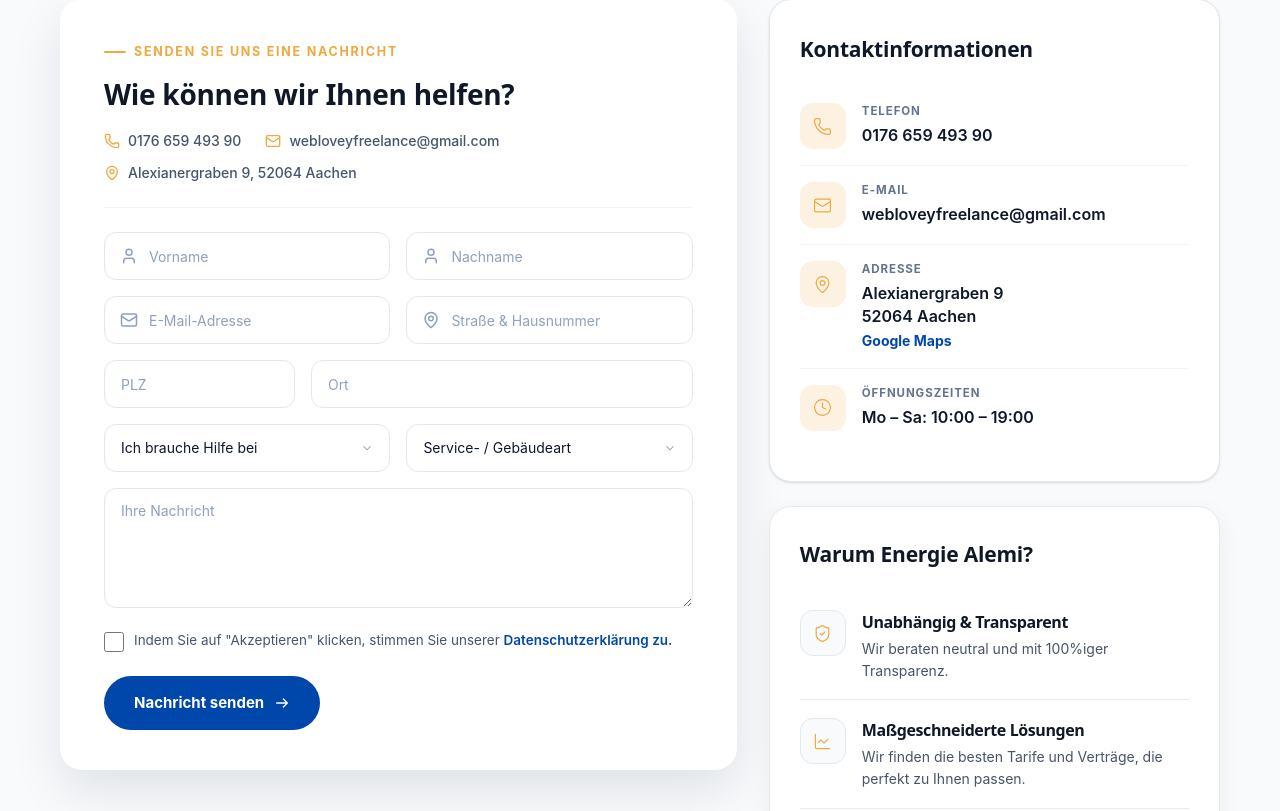
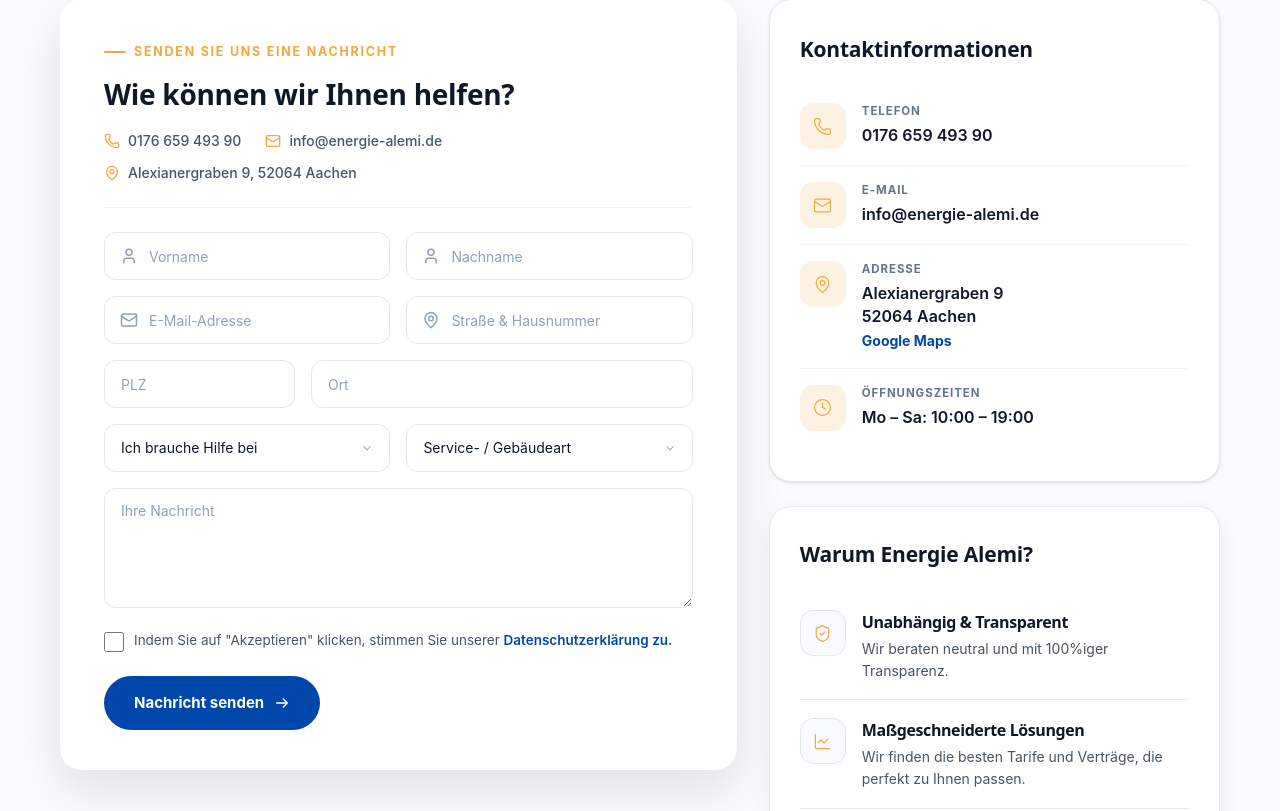
Before and after one commit to Akshayck-dev/energie-alemi, a React (Vite) app: page /contact in a window 1280 px wide. Shown: the part 1149-1960 px from the top of the page. Built offline with nearby package versions, Linux system fonts and the light colour scheme; no server answers.

Commit message:
Revert email address back to info@energie-alemi.de

```diff
--- a/contact-desktop-redesign.html
+++ b/contact-desktop-redesign.html
@@ -358,7 +358,7 @@
             </div>
             <div class="info-row">
               <span class="icon-chip"><svg width="19" height="19" viewBox="0 0 24 24" fill="none"><rect x="3" y="5" width="18" height="14" rx="2" stroke="currentColor" stroke-width="1.5"/><path d="m4 6 8 7 8-7" stroke="currentColor" stroke-width="1.5"/></svg></span>
-              <div><div class="info-label">E-mail</div><div class="info-value">webloveyfreelance@gmail.com</div></div>
+              <div><div class="info-label">E-mail</div><div class="info-value">info@energie-alemi.de</div></div>
             </div>
             <div class="info-row">
               <span class="icon-chip"><svg width="19" height="19" viewBox="0 0 24 24" fill="none"><path d="M12 21s7-6.5 7-11.5A7 7 0 0 0 5 9.5C5 14.5 12 21 12 21Z" stroke="currentColor" stroke-width="1.5"/><circle cx="12" cy="9.5" r="2.3" stroke="currentColor" stroke-width="1.5"/></svg></span>
--- a/contact-mobile-redesign.html
+++ b/contact-mobile-redesign.html
@@ -460,7 +460,7 @@
               <span class="icon-chip"><svg width="18" height="18" viewBox="0 0 24 24" fill="none"><rect x="3" y="5" width="18" height="14" rx="2" stroke="currentColor" stroke-width="1.5"/><path d="m4 6 8 7 8-7" stroke="currentColor" stroke-width="1.5"/></svg></span>
               <div>
                 <div class="info-label">E-mail</div>
-                <div class="info-value">webloveyfreelance@gmail.com</div>
+                <div class="info-value">info@energie-alemi.de</div>
               </div>
             </div>
 
--- a/src/components/ContactForm.tsx
+++ b/src/components/ContactForm.tsx
@@ -142,12 +142,12 @@
           <span>0176 659 493 90</span>
         </a>
         <a
-          href="mailto:webloveyfreelance@gmail.com"
+          href="mailto:info@energie-alemi.de"
           onClick={() => trackEvent('email_click', { cta_location: 'contact_form_info', page_path: window.location.pathname })}
           className="flex items-center gap-2 hover:text-[#0047AB] dark:hover:text-[#f0a83f] transition-colors font-medium"
         >
           <Mail size={16} className="text-[#f0a83f]" />
-          <span>webloveyfreelance@gmail.com</span>
+          <span>info@energie-alemi.de</span>
         </a>
         <div className="flex items-center gap-2 font-medium">
           <MapPin size={16} className="text-[#f0a83f]" />
--- a/src/components/FloatingActionButtons.tsx
+++ b/src/components/FloatingActionButtons.tsx
@@ -5,7 +5,7 @@
 export default function FloatingActionButtons() {
   const { t } = useTranslation();
   const whatsappUrl = "https://wa.me/4917665949390";
-  const mailUrl = "mailto:webloveyfreelance@gmail.com?subject=Anfrage&body=Hallo%20Energie%20Alemi,%0A%0AIch%20interessiere%20mich%20f%C3%BCr%20Ihre%20Dienstleistungen.";
+  const mailUrl = "mailto:info@energie-alemi.de?subject=Anfrage&body=Hallo%20Energie%20Alemi,%0A%0AIch%20interessiere%20mich%20f%C3%BCr%20Ihre%20Dienstleistungen.";
   const phoneUrl = "tel:+4917665949390";
 
   return (
@@ -28,7 +28,7 @@
               {t('fab.email_tooltip', 'E-MAIL SENDEN')}
             </span>
             <span className="text-slate-800 dark:text-white text-xs font-bold tracking-tight">
-              webloveyfreelance@gmail.com
+              info@energie-alemi.de
             </span>
             <div className="absolute right-[-5px] top-1/2 -translate-y-1/2 w-2.5 h-2.5 bg-white dark:bg-[#0a1628] border-r border-t border-slate-150 dark:border-white/10 rotate-45 z-10" />
           </div>
--- a/src/components/Footer.tsx
+++ b/src/components/Footer.tsx
@@ -56,11 +56,11 @@
               <li className="flex flex-col md:flex-row items-center md:items-start gap-2 md:gap-3 text-slate-600 dark:text-white/80">
                 <Mail size={20} className="md:mt-0.5 text-[#0047AB] dark:text-[#f0a83f]" />
                 <a
-                  href="mailto:webloveyfreelance@gmail.com"
+                  href="mailto:info@energie-alemi.de"
                   onClick={() => trackEvent('email_click', { cta_location: 'footer', page_path: window.location.pathname })}
                   className="hover:text-[#0047AB] dark:hover:text-[#f0a83f] transition-colors"
                 >
-                  webloveyfreelance@gmail.com
+                  info@energie-alemi.de
                 </a>
               </li>
               <li className="flex flex-col md:flex-row items-center md:items-start gap-2 md:gap-3 text-slate-600 dark:text-white/80">
--- a/src/components/SEO.tsx
+++ b/src/components/SEO.tsx
@@ -98,7 +98,7 @@
     "image": `${baseUrl}/about-hero-image.webp`,
             "description": "Consultant for energy and telecommunications tariffs in Aachen and all of Germany.",
     "telephone": "+4917665949390",
-    "email": "webloveyfreelance@gmail.com",
+    "email": "info@energie-alemi.de",
     "priceRange": "Kostenlose Beratung",
     "address": {
       "@type": "PostalAddress",
@@ -124,7 +124,7 @@
     "url": `${baseUrl}/`,
     "logo": `${baseUrl}/favicon.webp`,
     "telephone": "+49 176 65949390",
-    "email": "webloveyfreelance@gmail.com",
+    "email": "info@energie-alemi.de",
     "address": {
       "@type": "PostalAddress",
       "streetAddress": "Alexianergraben 9",
--- a/src/pages/Contact.tsx
+++ b/src/pages/Contact.tsx
@@ -83,7 +83,7 @@
                     <ArrowRight size={18} strokeWidth={2} className={cn("ltr:ml-1 rtl:mr-1 transition-transform", i18n.dir() === 'rtl' ? "group-hover:-translate-x-1 rotate-180" : "group-hover:translate-x-1")} />
                   </a>
                   <a
-                    href="mailto:webloveyfreelance@gmail.com"
+                    href="mailto:info@energie-alemi.de"
                     onClick={() => trackEvent('email_click', { cta_location: 'contact_page_cta', page_path: window.location.pathname })}
                     className="text-[#0047AB] dark:text-[#60a5fa] font-bold text-[15px] hover:text-[#003380] dark:hover:text-white transition-colors border-b-2 border-[#0047AB]/30 dark:border-[#60a5fa]/30 hover:border-[#0047AB] dark:hover:border-[#60a5fa] pb-1"
                   >
@@ -165,7 +165,7 @@
                     </div>
                     <div>
                       <p className="text-slate-500 dark:text-white/60 text-[11px] md:text-[11.5px] font-bold uppercase tracking-[0.08em] mb-[3px] md:mb-1">{t('contact.lbl_email')}</p>
-                      <p className="font-semibold text-[15px] md:text-[16px] leading-[1.4]">webloveyfreelance@gmail.com</p>
+                      <p className="font-semibold text-[15px] md:text-[16px] leading-[1.4]">info@energie-alemi.de</p>
                     </div>
                   </div>
 
--- a/src/pages/Impressum.tsx
+++ b/src/pages/Impressum.tsx
@@ -22,7 +22,7 @@
             <h2 className="text-xl font-bold text-slate-900 dark:text-white mb-4">Kontakt</h2>
             <p className="leading-relaxed">
               Telefon: +49 176 65949390<br />
-              E-Mail: webloveyfreelance@gmail.com<br />
+              E-Mail: info@energie-alemi.de<br />
             </p>
           </section>
 
```
Also changed, not shown: public/llms.txt.
